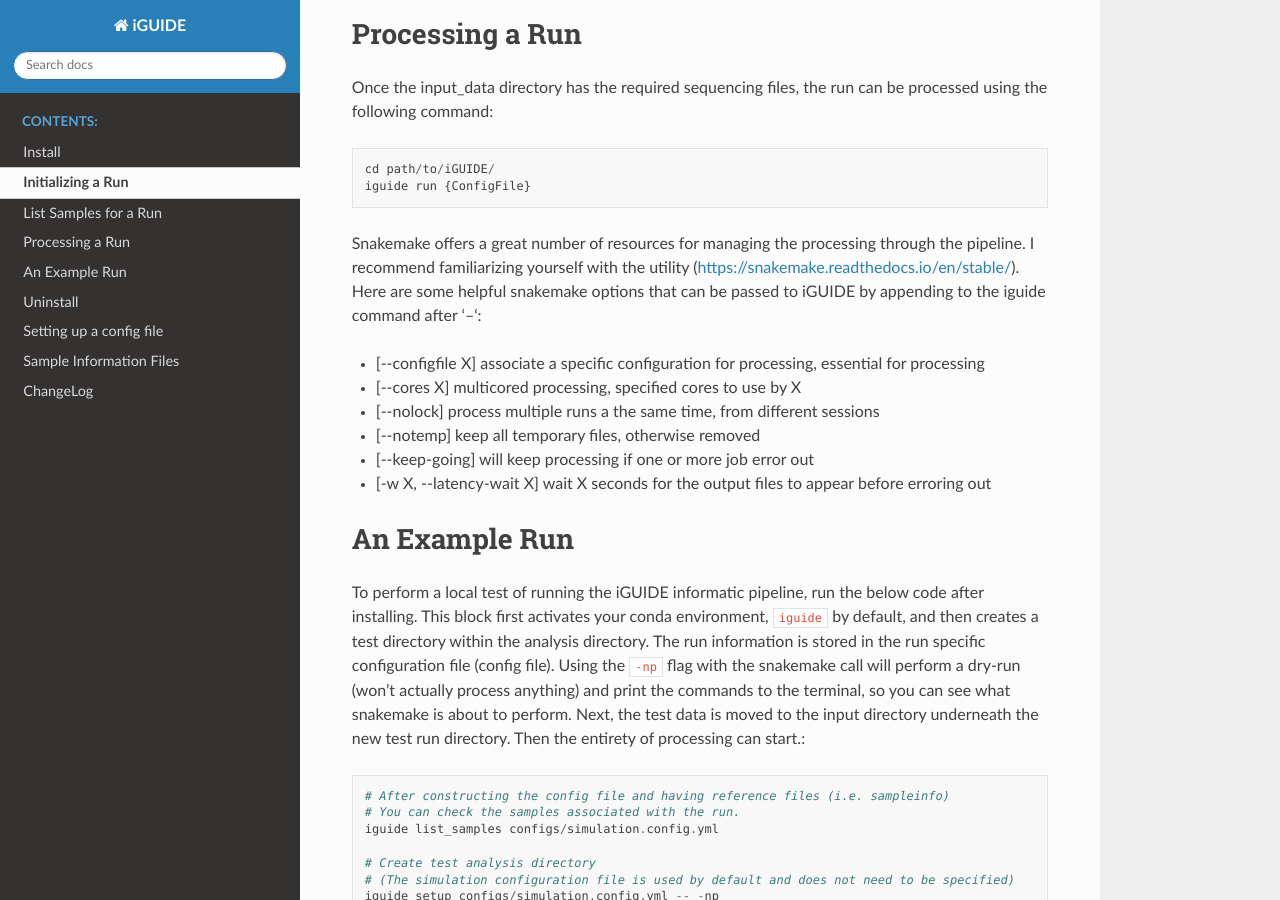
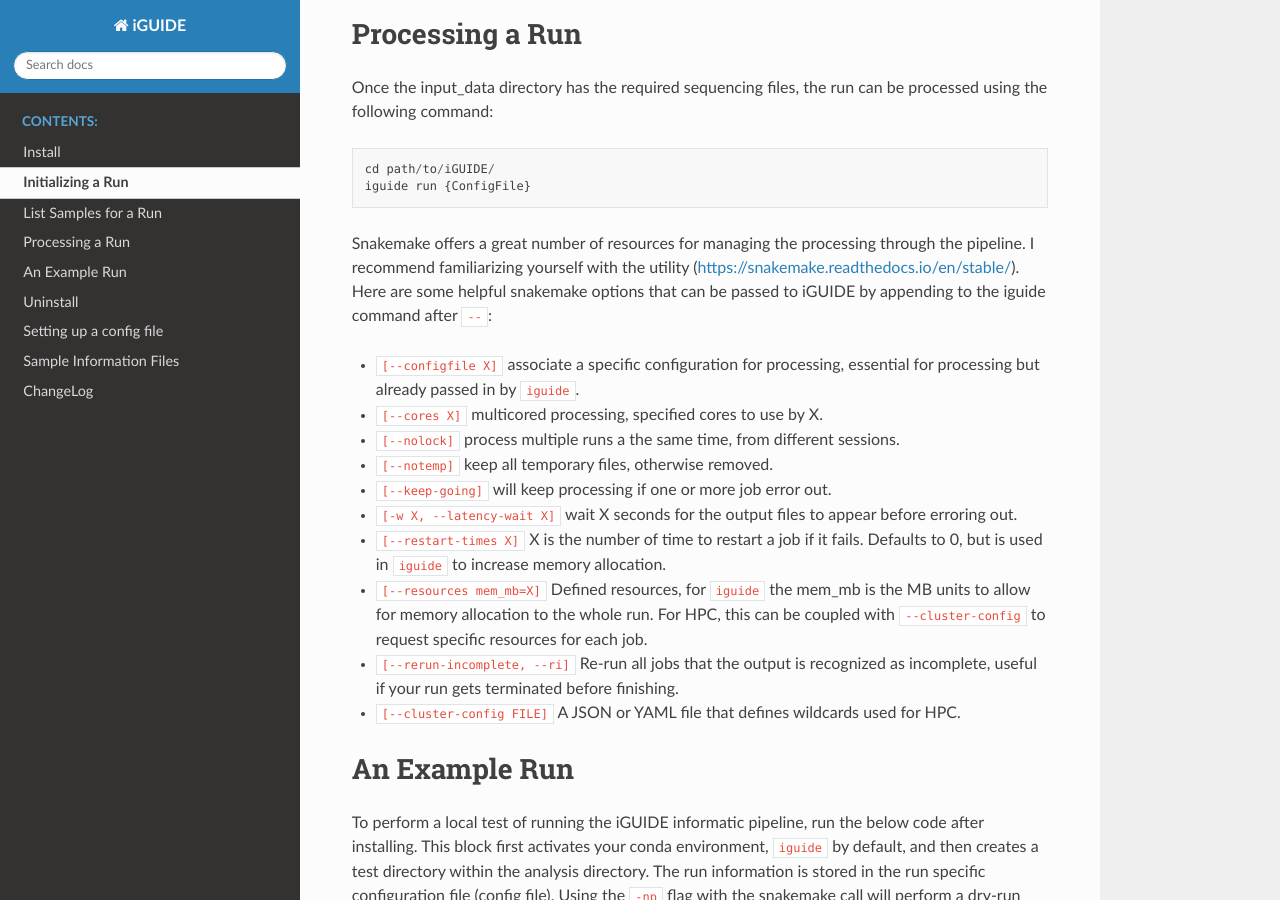
Before and after one commit to cnobles/iGUIDE, a Sphinx documentation site: the page built from docs/pages/quickstart.rst, in a window 1280 px wide and 900 px high, scrolled down 1840 px. Built offline with Sphinx 7.4.7 and the Read the Docs theme 2.0.0, drawn with Linux system fonts in a browser that asks for light colours.

Commit message:
Added resource management, updated docs, and a few QOL changes.

```diff
--- a/docs/pages/changelog.rst
+++ b/docs/pages/changelog.rst
@@ -11,6 +11,8 @@
 * Updated demultiplexing to be more efficient and better HPC compatible.
 * Added RefSeq Extended* reference gene set
   + Includeds curated, predicted, and other RefSeq sets
+* Incorporated resource allocation for job dependent memory consumption
+  + Works great with HPC to specify memory requirements
 
 **v0.9.4 (January 30th, 2019)**
 
--- a/docs/pages/quickstart.rst
+++ b/docs/pages/quickstart.rst
@@ -87,14 +87,18 @@
 Snakemake offers a great number of resources for managing the processing through
 the pipeline. I recommend familiarizing yourself with the utility
 (https://snakemake.readthedocs.io/en/stable/). Here are some helpful snakemake
-options that can be passed to iGUIDE by appending to the iguide command after '--':
+options that can be passed to iGUIDE by appending to the iguide command after ``--``:
 
-* [\-\-configfile X] associate a specific configuration for processing, essential for processing
-* [\-\-cores X] multicored processing, specified cores to use by X
-* [\-\-nolock] process multiple runs a the same time, from different sessions
-* [\-\-notemp] keep all temporary files, otherwise removed
-* [\-\-keep-going] will keep processing if one or more job error out
-* [-w X, \-\-latency-wait X] wait X seconds for the output files to appear before erroring out
+* ``[--configfile X]`` associate a specific configuration for processing, essential for processing but already passed in by ``iguide``.
+* ``[--cores X]`` multicored processing, specified cores to use by X.
+* ``[--nolock]`` process multiple runs a the same time, from different sessions.
+* ``[--notemp]`` keep all temporary files, otherwise removed.
+* ``[--keep-going]`` will keep processing if one or more job error out.
+* ``[-w X, --latency-wait X]`` wait X seconds for the output files to appear before erroring out.
+* ``[--restart-times X]`` X is the number of time to restart a job if it fails. Defaults to 0, but is used in ``iguide`` to increase memory allocation.
+* ``[--resources mem_mb=X]`` Defined resources, for ``iguide`` the mem_mb is the MB units to allow for memory allocation to the whole run. For HPC, this can be coupled with ``--cluster-config`` to request specific resources for each job.
+* ``[--rerun-incomplete, --ri]`` Re-run all jobs that the output is recognized as incomplete, useful if your run gets terminated before finishing.
+* ``[--cluster-config FILE]`` A JSON or YAML file that defines wildcards used for HPC.
 
 
 An Example Run
```
Also changed, not shown: README.md (+3 -0 lines), 11 other files.
